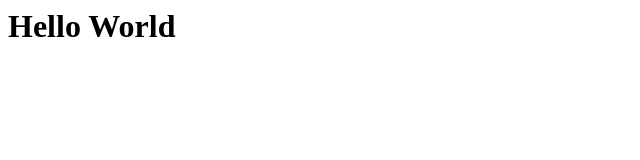
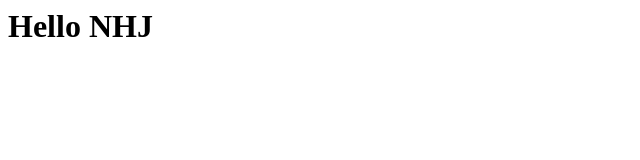
Before and after one commit to Bsbd0205/github-action, a plain HTML site: page index.html in a window 1280 px wide. Shown: the full height of the page, 0-640 px from the left. Drawn offline with Linux system fonts and the light colour scheme.

Commit message:
HELLO NHJ

```diff
--- a/index.html
+++ b/index.html
@@ -1 +1 @@
-<h1>Hello World</h1>
+<h1>Hello NHJ</h1>
```
